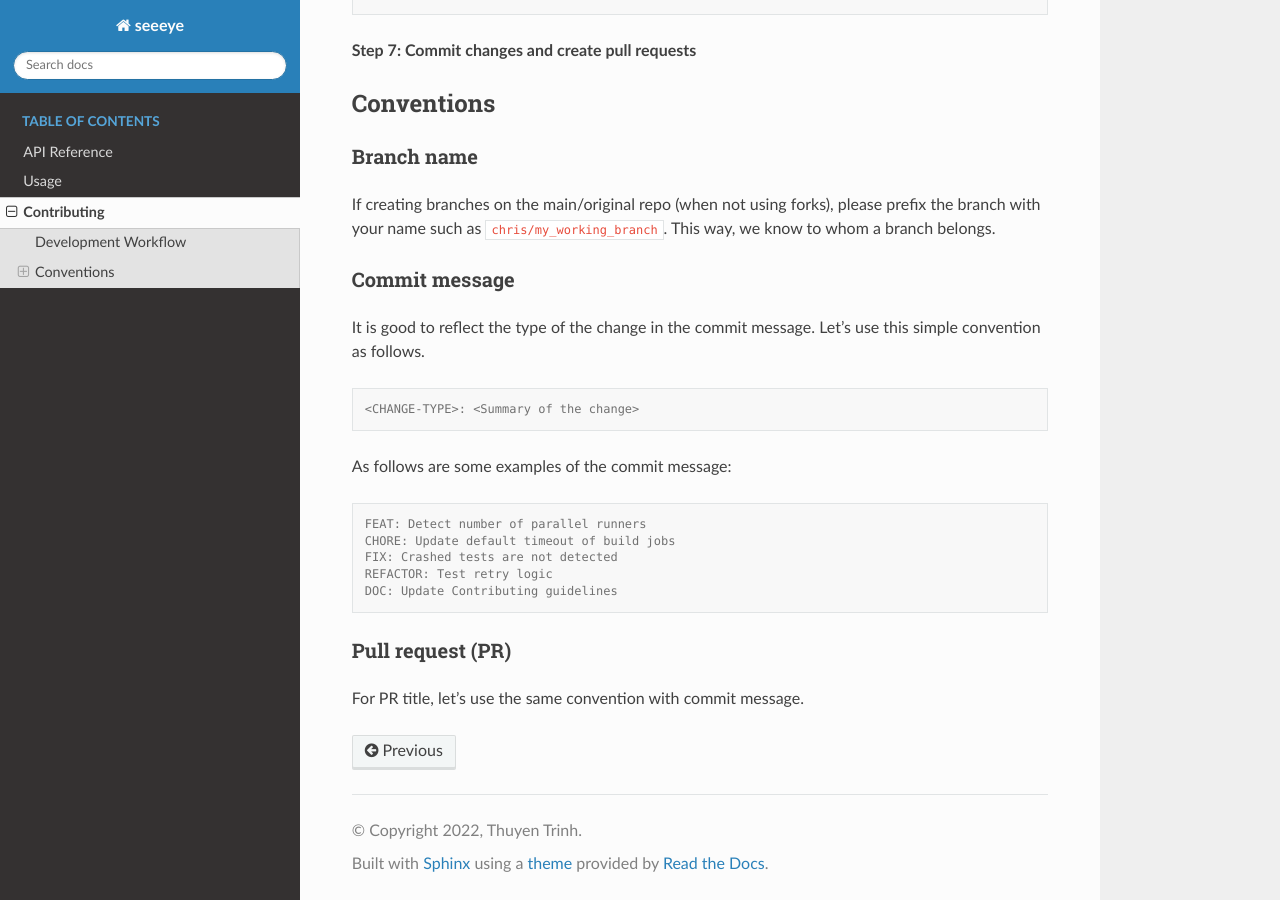
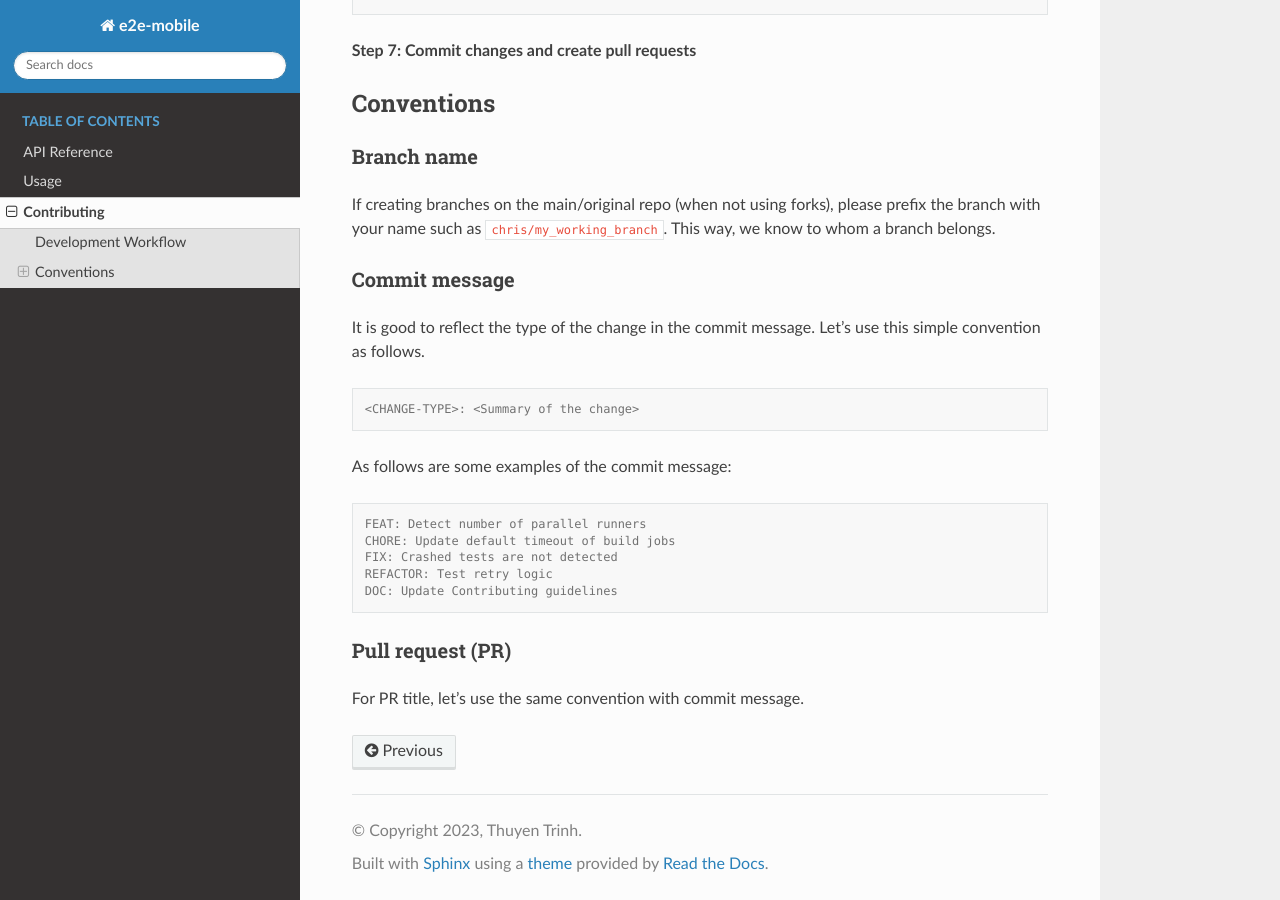
Before and after one commit to trinhngocthuyen/e2e-mobile, a Sphinx documentation site: the page built from docs/contributing.rst, in a window 1280 px wide and 900 px high, scrolled down 1045 px. Built offline with Sphinx 7.4.7 and the Read the Docs theme 2.0.0, drawn with Linux system fonts in a browser that asks for light colours; pages that are not in the unit, such as notebooks, are missing from menus.

Commit message:
Minor update

```diff
--- a/docs/conf.py
+++ b/docs/conf.py
@@ -17,8 +17,8 @@ sys.path.insert(0, os.path.abspath('../src'))
 
 # -- Project information -----------------------------------------------------
 
-project = 'seeeye'
-copyright = '2022, Thuyen Trinh'
+project = 'e2e-mobile'
+copyright = '2023, Thuyen Trinh'
 author = 'Thuyen Trinh'
 
 # -- General configuration ---------------------------------------------------
--- a/requirements.txt
+++ b/requirements.txt
@@ -1,2 +1 @@
 -e .[dev]
-seeeye
```
Also changed, not shown: 1 other file.
